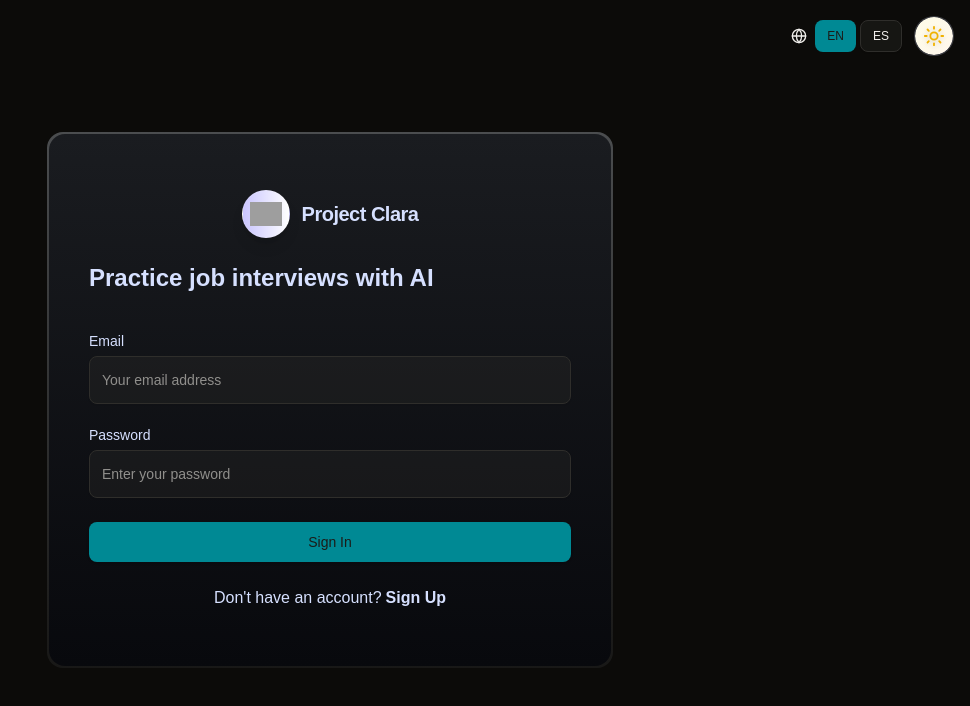
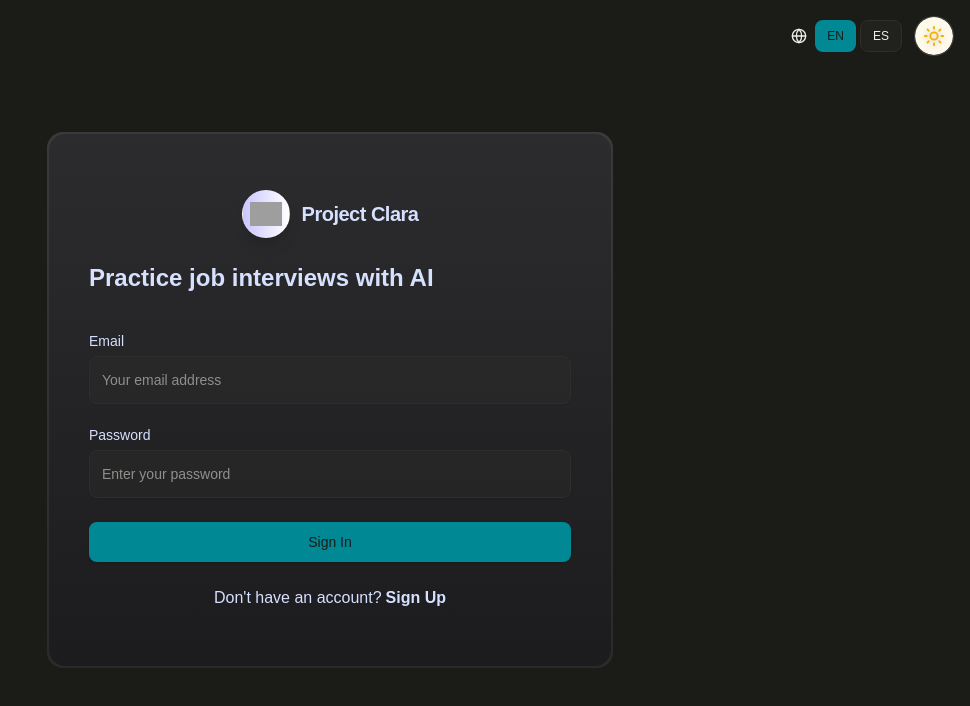
Before and after one commit to poirierunited/get-ahead-ai, a Next.js app: page /en/sign-in in a window 1280 px wide. Shown: the top 706 px of the page, without its empty margins (310-1280 px from the left). Built offline with nearby package versions, Linux system fonts and the light colour scheme; no server answers; grey boxes are pictures that could not be loaded; a web font is replaced by a local one.

Commit message:
style(feedback): update dark mode styles for feedback components and improve color contrast; enhance button styles for better visibility

```diff
--- a/app/[locale]/(root)/interview/[id]/feedback/[feedbackId]/page.tsx
+++ b/app/[locale]/(root)/interview/[id]/feedback/[feedbackId]/page.tsx
@@ -76,7 +76,7 @@ const FeedbackDetail = async ({
       </div>
 
       <div className='flex flex-row justify-center mb-2'>
-        <p className='text-lg text-gray-600'>
+        <p className='text-lg text-gray-600 dark:text-gray-300'>
           <span className='font-semibold'>
             {t('feedback.attempt')} {feedback.attemptNumber}
           </span>{' '}
@@ -119,7 +119,9 @@ const FeedbackDetail = async ({
               {index + 1}. {t(`feedback.categories.${category.name}`)} (
               {category.score}/100)
             </p>
-            <p className='text-gray-700'>{category.comment}</p>
+            <p className='text-gray-700 dark:text-gray-300'>
+              {category.comment}
+            </p>
           </div>
         ))}
       </div>
@@ -128,7 +130,7 @@ const FeedbackDetail = async ({
         <h3 className='text-xl font-semibold'>{t('feedback.strengths')}</h3>
         <ul className='list-disc list-inside space-y-2'>
           {feedback.strengths?.map((strength: string, index: number) => (
-            <li key={index} className='text-gray-700'>
+            <li key={index} className='text-gray-700 dark:text-gray-300'>
               {strength}
             </li>
           ))}
@@ -141,7 +143,7 @@ const FeedbackDetail = async ({
         </h3>
         <ul className='list-disc list-inside space-y-2'>
           {feedback.areasForImprovement?.map((area: string, index: number) => (
-            <li key={index} className='text-gray-700'>
+            <li key={index} className='text-gray-700 dark:text-gray-300'>
               {area}
             </li>
           ))}
--- a/app/[locale]/(root)/interview/[id]/feedback/page.tsx
+++ b/app/[locale]/(root)/interview/[id]/feedback/page.tsx
@@ -92,7 +92,7 @@ const Feedback = async ({
             <h2 className='text-2xl font-semibold mb-2'>
               {t('feedback.allFeedbacks')}
             </h2>
-            <p className='text-gray-600'>
+            <p className='text-gray-600 dark:text-gray-300'>
               <b>{t('feedback.totalAttemptsDone')}: </b>
               {feedbacks.length}{' '}
               {feedbacks.length === 1
--- a/app/globals.css
+++ b/app/globals.css
@@ -34,9 +34,9 @@
   --color-dark-light-400: #6870a6;
   --color-dark-light-600: #4f557d;
   --color-dark-light-800: #24273a;
-  --color-dark-dark-100: #020408;
-  --color-dark-dark-200: #27282f;
-  --color-dark-dark-300: #242633;
+  --color-dark-dark-100: #1c1c1e;
+  --color-dark-dark-200: #2c2c2e;
+  --color-dark-dark-300: #3a3a3c;
 
   --font-mona-sans: 'Mona Sans', sans-serif;
 }
@@ -77,11 +77,11 @@
 }
 
 .dark {
-  --background: oklch(0.15 0.005 90);
+  --background: oklch(0.22 0.005 90);
   --foreground: oklch(0.95 0.005 90);
-  --card: oklch(0.22 0.005 90);
+  --card: oklch(0.25 0.005 90);
   --card-foreground: oklch(0.95 0.005 90);
-  --popover: oklch(0.22 0.005 90);
+  --popover: oklch(0.25 0.005 90);
   --popover-foreground: oklch(0.95 0.005 90);
   --primary: oklch(0.55 0.15 200);
   --primary-foreground: oklch(0.22 0.005 90);
@@ -174,7 +174,7 @@
 
 @layer components {
   .btn-call {
-    @apply inline-block px-7 py-3 font-bold text-sm leading-5 text-white dark:text-dark-dark-100 transition-colors duration-150 bg-success-100 dark:bg-dark-primary-100 border border-transparent rounded-full shadow-sm focus:outline-none focus:shadow-2xl active:bg-success-200 dark:active:bg-dark-primary-200 hover:bg-success-200 dark:hover:bg-dark-primary-200 min-w-28 cursor-pointer items-center justify-center overflow-visible;
+    @apply inline-block px-7 py-3 font-bold text-sm leading-5 text-white dark:text-white transition-colors duration-150 bg-success-100 dark:bg-dark-primary-100 border border-transparent rounded-full shadow-sm focus:outline-none focus:shadow-2xl active:bg-success-200 dark:active:bg-dark-primary-200 hover:bg-success-200 dark:hover:bg-dark-primary-200 min-w-28 cursor-pointer items-center justify-center overflow-visible;
 
     .span {
       @apply bg-success-100 dark:bg-dark-primary-100 h-[85%] w-[65%];
@@ -182,17 +182,25 @@
   }
 
   .btn-disconnect {
-    @apply inline-block px-7 py-3 text-sm font-bold leading-5 text-white dark:text-dark-dark-100 transition-colors duration-150 bg-destructive-100 dark:bg-dark-destructive-100 border border-transparent rounded-full shadow-sm focus:outline-none focus:shadow-2xl active:bg-destructive-200 dark:active:bg-dark-destructive-200 hover:bg-destructive-200 dark:hover:bg-dark-destructive-200 min-w-28;
+    @apply inline-block px-7 py-3 text-sm font-bold leading-5 text-white dark:text-white transition-colors duration-150 bg-destructive-100 dark:bg-dark-destructive-100 border border-transparent rounded-full shadow-sm focus:outline-none focus:shadow-2xl active:bg-destructive-200 dark:active:bg-dark-destructive-200 hover:bg-destructive-200 dark:hover:bg-dark-destructive-200 min-w-28;
   }
 
   .btn-upload {
     @apply flex min-h-14 w-full items-center justify-center gap-1.5 rounded-md;
   }
   .btn-primary {
-    @apply w-fit bg-primary-100 text-white hover:bg-primary-200 dark:bg-dark-primary-100 dark:text-dark-dark-100 dark:hover:bg-dark-primary-200 rounded-full font-bold px-5 cursor-pointer min-h-10 shadow-sm;
+    @apply w-fit bg-primary-100 text-white hover:bg-primary-200 dark:bg-dark-primary-100 dark:text-white dark:hover:bg-dark-primary-200 rounded-full font-bold px-5 cursor-pointer min-h-10 shadow-sm;
+
+    a {
+      @apply text-white dark:text-white;
+    }
   }
   .btn-secondary {
     @apply w-fit bg-light-100 text-light-600 hover:bg-light-200 dark:bg-dark-dark-200 dark:text-dark-primary-100 dark:hover:bg-dark-dark-300 rounded-full font-bold px-5 cursor-pointer min-h-10 border border-light-400/20 dark:border-white/10;
+
+    a {
+      @apply text-light-600 dark:text-dark-primary-100;
+    }
   }
 
   .btn-upload {
@@ -219,7 +227,11 @@
     }
 
     .btn {
-      @apply w-full bg-primary-100 text-white hover:bg-primary-200 dark:bg-dark-primary-200 dark:text-dark-dark-100 dark:hover:bg-dark-primary-200/80 rounded-full min-h-10 font-bold px-5 cursor-pointer shadow-sm;
+      @apply w-full bg-primary-100 text-white hover:bg-primary-200 dark:bg-dark-primary-200 dark:text-white dark:hover:bg-dark-primary-200/80 rounded-full min-h-10 font-bold px-5 cursor-pointer shadow-sm;
+
+      a {
+        @apply text-white dark:text-white;
+      }
     }
   }
 
@@ -342,15 +354,15 @@
 }
 
 @utility dark-gradient {
-  @apply bg-gradient-to-b from-[#f7f6f3] to-[#ffffff] dark:from-[#1A1C20] dark:to-[#08090D];
+  @apply bg-gradient-to-b from-[#f7f6f3] to-[#ffffff] dark:from-[#2C2C2E] dark:to-[#1C1C1E];
 }
 
 @utility border-gradient {
-  @apply bg-gradient-to-b from-[#e3e2e0] to-[#d1d1d0] dark:from-[#4B4D4F] dark:to-[#4B4D4F33];
+  @apply bg-gradient-to-b from-[#e3e2e0] to-[#d1d1d0] dark:from-[#3A3A3C] dark:to-[#3A3A3C80];
 }
 
 @utility blue-gradient-dark {
-  @apply bg-gradient-to-b from-[#f1f1f0] to-[#e9e9e8] dark:from-[#171532] dark:to-[#08090D];
+  @apply bg-gradient-to-b from-[#f1f1f0] to-[#e9e9e8] dark:from-[#2C2C32] dark:to-[#1C1C1E];
 }
 
 @utility blue-gradient {
--- a/components/FeedbackCard.tsx
+++ b/components/FeedbackCard.tsx
@@ -33,9 +33,11 @@ export function FeedbackCard({
   };
 
   const getScoreBgColor = (score: number) => {
-    if (score >= 80) return 'bg-green-500/10 border-green-500/20';
-    if (score >= 60) return 'bg-yellow-500/10 border-yellow-500/20';
-    return 'bg-red-500/10 border-red-500/20';
+    if (score >= 80)
+      return 'bg-green-500/10 border-green-500/20 dark:bg-green-900/30 dark:border-green-700/40';
+    if (score >= 60)
+      return 'bg-yellow-500/10 border-yellow-500/20 dark:bg-yellow-900/30 dark:border-yellow-700/40';
+    return 'bg-red-500/10 border-red-500/20 dark:bg-red-900/30 dark:border-red-700/40';
   };
 
   return (
@@ -64,7 +66,7 @@ export function FeedbackCard({
               <p className='font-semibold text-lg'>
                 {t('feedback.attempt')} {feedback.attemptNumber}
               </p>
-              <div className='flex flex-row items-center gap-2 text-sm text-gray-500'>
+              <div className='flex flex-row items-center gap-2 text-sm text-gray-500 dark:text-gray-300'>
                 <Image
                   src='/calendar.svg'
                   width={16}
@@ -80,7 +82,7 @@ export function FeedbackCard({
 
           {/* Total Score */}
           <div className='flex flex-col items-end'>
-            <p className='text-xs text-gray-500 mb-1'>
+            <p className='text-xs text-gray-500 dark:text-gray-300 mb-1'>
               {t('feedback.totalScore')}
             </p>
             <div
@@ -90,7 +92,9 @@ export function FeedbackCard({
               )}
             >
               {feedback.totalScore}
-              <span className='text-lg text-gray-500'>/100</span>
+              <span className='text-lg text-gray-500 dark:text-gray-300'>
+                /100
+              </span>
             </div>
           </div>
         </div>
@@ -102,7 +106,7 @@ export function FeedbackCard({
           {feedback.categoryScores.map((category, catIndex) => (
             <div key={catIndex} className='flex flex-col gap-1'>
               <div className='flex flex-row items-center justify-between'>
-                <p className='text-sm font-medium text-gray-700'>
+                <p className='text-sm font-medium text-gray-700 dark:text-gray-200'>
                   {t(`feedback.categories.${category.name}`)}
                 </p>
                 <span
@@ -139,7 +143,7 @@ export function FeedbackCard({
               {t('feedback.overallImpression')}
             </p>
           </div>
-          <p className='text-sm text-gray-600 line-clamp-2'>
+          <p className='text-sm text-gray-600 dark:text-gray-300 line-clamp-2'>
             {feedback.finalAssessment}
           </p>
         </div>
```
